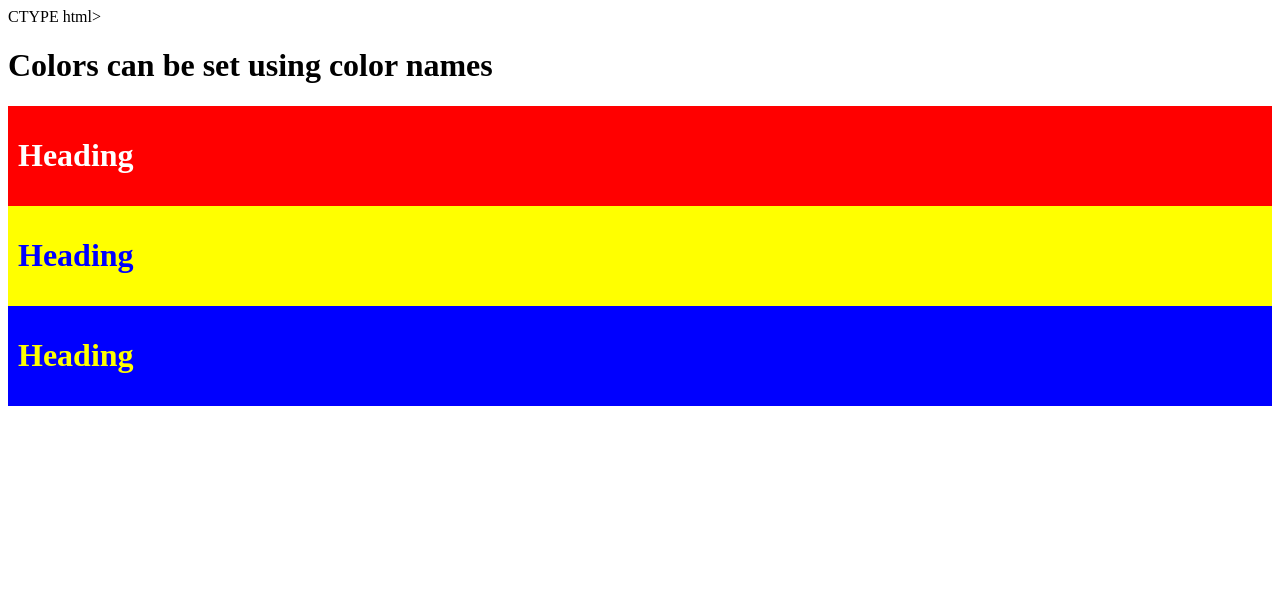
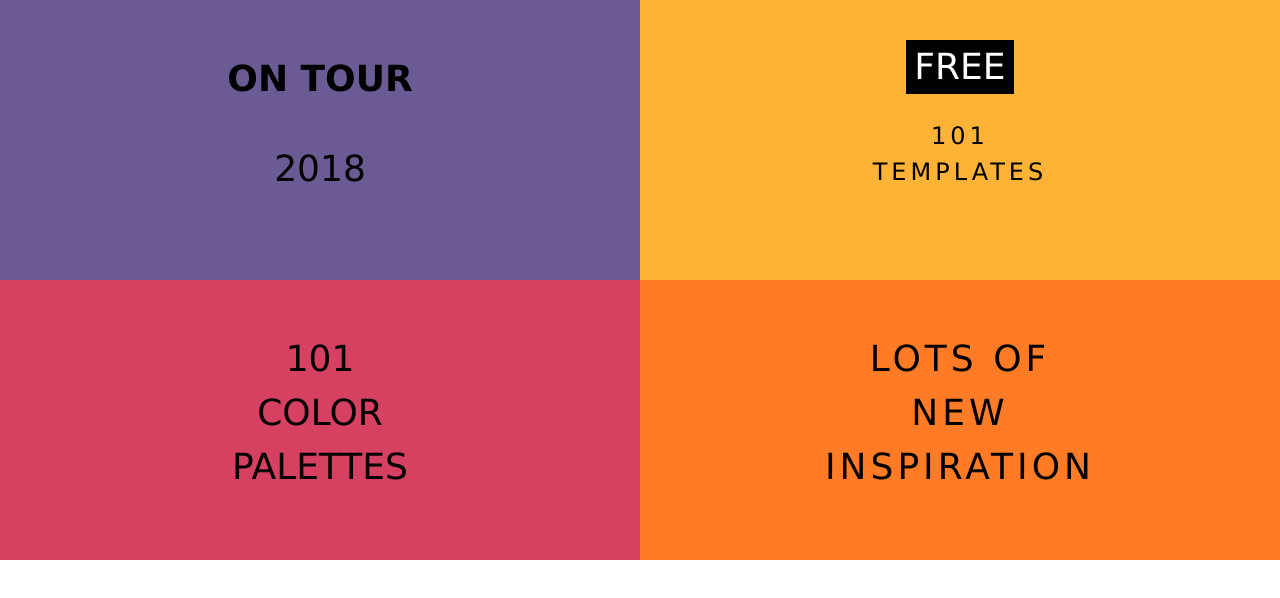
Before and after one commit to Rajeshg1709/webserver1, a plain HTML site: page index.html in a window 1280 px wide. Drawn offline with nearby package versions, Linux system fonts and the light colour scheme.

Commit message:
second commit

```diff
--- a/index.html
+++ b/index.html
@@ -1,22 +1,31 @@
-CTYPE html>
+<!DOCTYPE html>
+<meta name="viewport" content="width=device-width, initial-scale=1">
+<link rel="stylesheet" href="/w3css/4/w3.css">
 <html>
+
 <style>
-div {padding:10px;}
+.w3-half {height:280px;padding-top:16px}
 </style>
+
 <body>
-
-<h1>Colors can be set using color names</h1>
-
-<div style="background-color:red">
-  <h1 style="color:white">Heading</h1>
+<div class="w3-row">
+  <div class="w3-half w3-center" style="background:#6b5b95">
+  <p class="w3-xxlarge"><b>ON TOUR</b></p>
+  <p class="w3-xxlarge">2018</p>
+  </div>
+  <div class="w3-half w3-center w3-xlarge"  style="background:#feb236">
+  <p><span class="w3-tag w3-xxlarge">FREE</span></p>
+  <p class="w3-xlarge w3-wide">101<br>TEMPLATES</p>
+  </div>
 </div>
 
-<div style="background-color:yellow">
-  <h1 style="color:blue">Heading</h1>
-</div>
-
-<div style="background-color:blue">
-  <h1 style="color:yellow">Heading</h1>
+<div class="w3-row">
+  <div class="w3-half w3-center" style="background:#d64161">
+  <p class="w3-xxlarge">101<br>COLOR<br>PALETTES</p>
+  </div>
+  <div class="w3-half w3-center"  style="background:#ff7b25">
+  <p class="w3-xxlarge w3-wide">LOTS OF<br>NEW<br>INSPIRATION</p>
+  </div>
 </div>
 
 </body>
```
